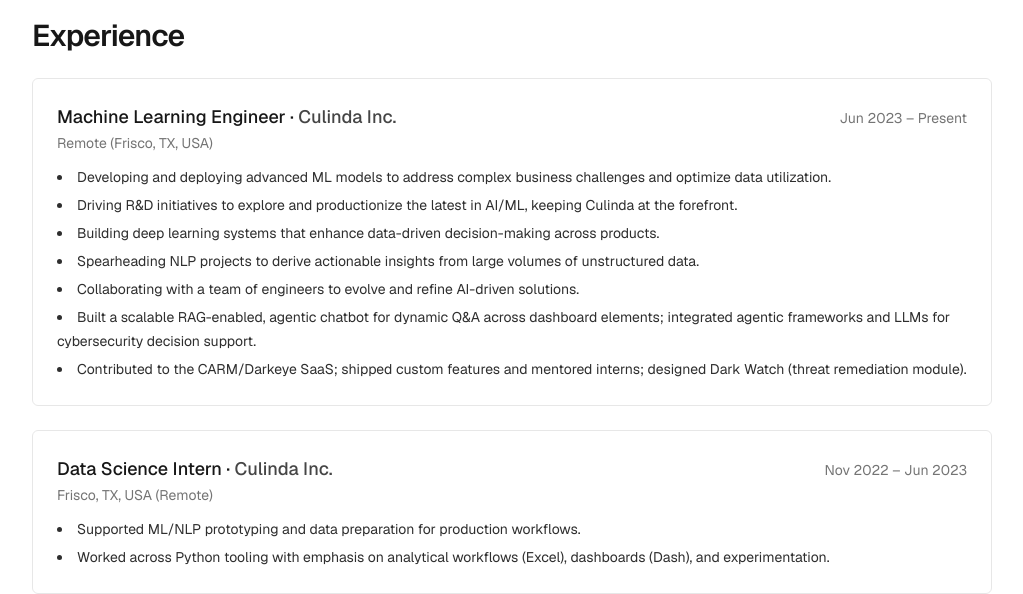
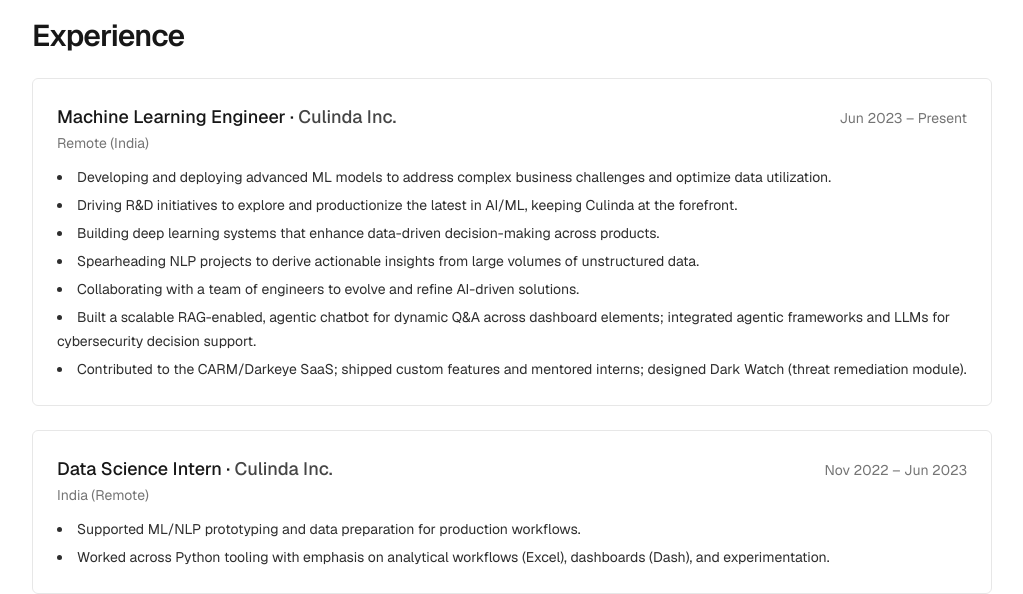
Before and after one commit to someshfengde/portfolio, a Next.js app: page / in a window 1280 px wide. Shown: the part 1620-2214 px from the top of the page, without its empty margins (128-1151 px from the left). Built offline with nearby package versions, Linux system fonts and the light colour scheme; no server answers.

Commit message:
updating descriptoin

```diff
--- a/src/data/profile.ts
+++ b/src/data/profile.ts
@@ -82,7 +82,7 @@
     {
       company: "Culinda Inc.",
       role: "Machine Learning Engineer",
-      location: "Remote (Frisco, TX, USA)",
+      location: "Remote (India)",
       period: "Jun 2023 – Present",
       bullets: [
         "Developing and deploying advanced ML models to address complex business challenges and optimize data utilization.",
@@ -97,7 +97,7 @@
     {
       company: "Culinda Inc.",
       role: "Data Science Intern",
-      location: "Frisco, TX, USA (Remote)",
+      location: "India (Remote)",
       period: "Nov 2022 – Jun 2023",
       bullets: [
         "Supported ML/NLP prototyping and data preparation for production workflows.",
```
